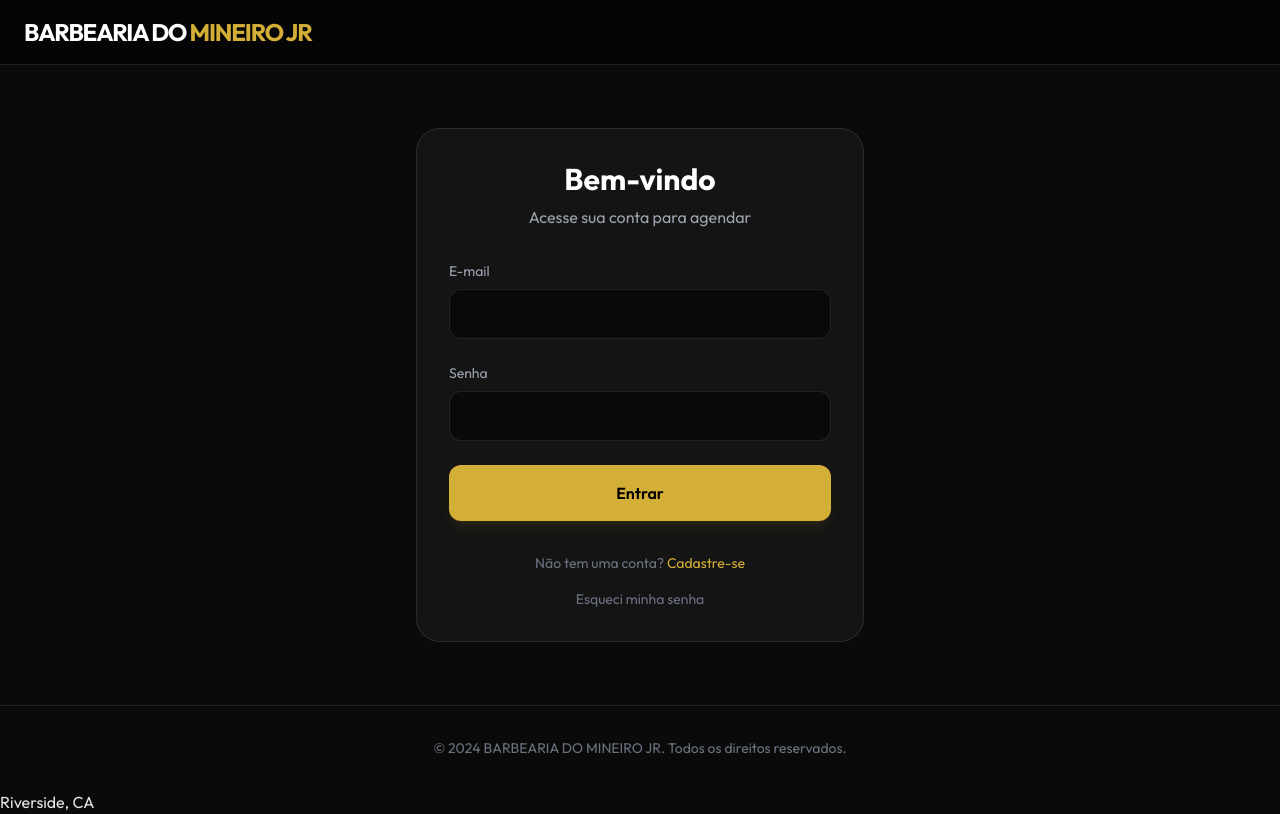
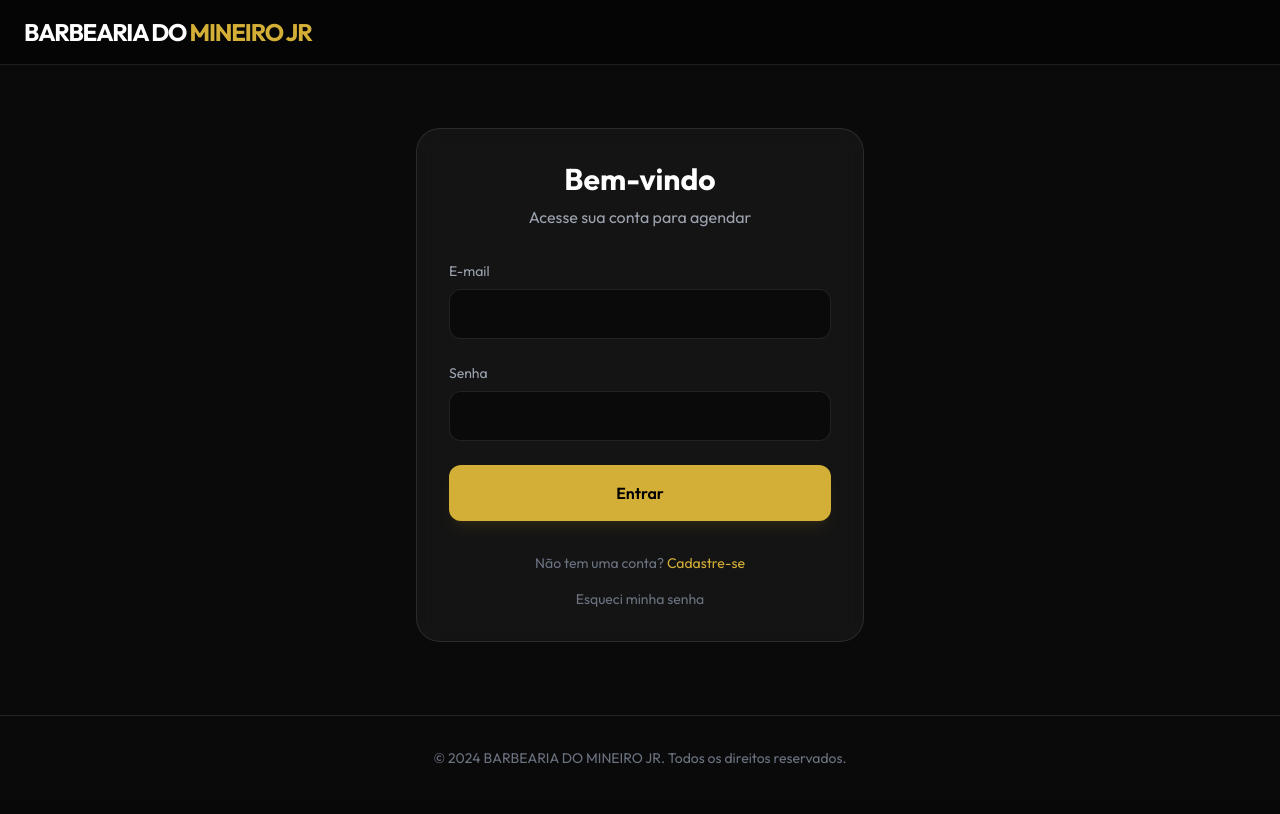
Before and after one commit to lluisotaviosm/projeto_barbearia, a Django app: a page that uses templates/base.html in a window 1280 px wide. After the commit the page ends 764 px from the top, so only its background shows below. Run offline with Django 5.2, Linux system fonts and the light colour scheme; some libraries are stand-ins or nearby versions.

Commit message:
Fix: Clean up base template and branding

```diff
--- a/templates/base.html
+++ b/templates/base.html
@@ -80,6 +80,5 @@
     <footer class="py-8 border-t border-white/10 text-center text-gray-500 text-sm">
         <p>&copy; 2024 BARBEARIA DO MINEIRO JR. Todos os direitos reservados.</p>
     </footer>
- Riverside, CA
 </body>
 </html>
```
